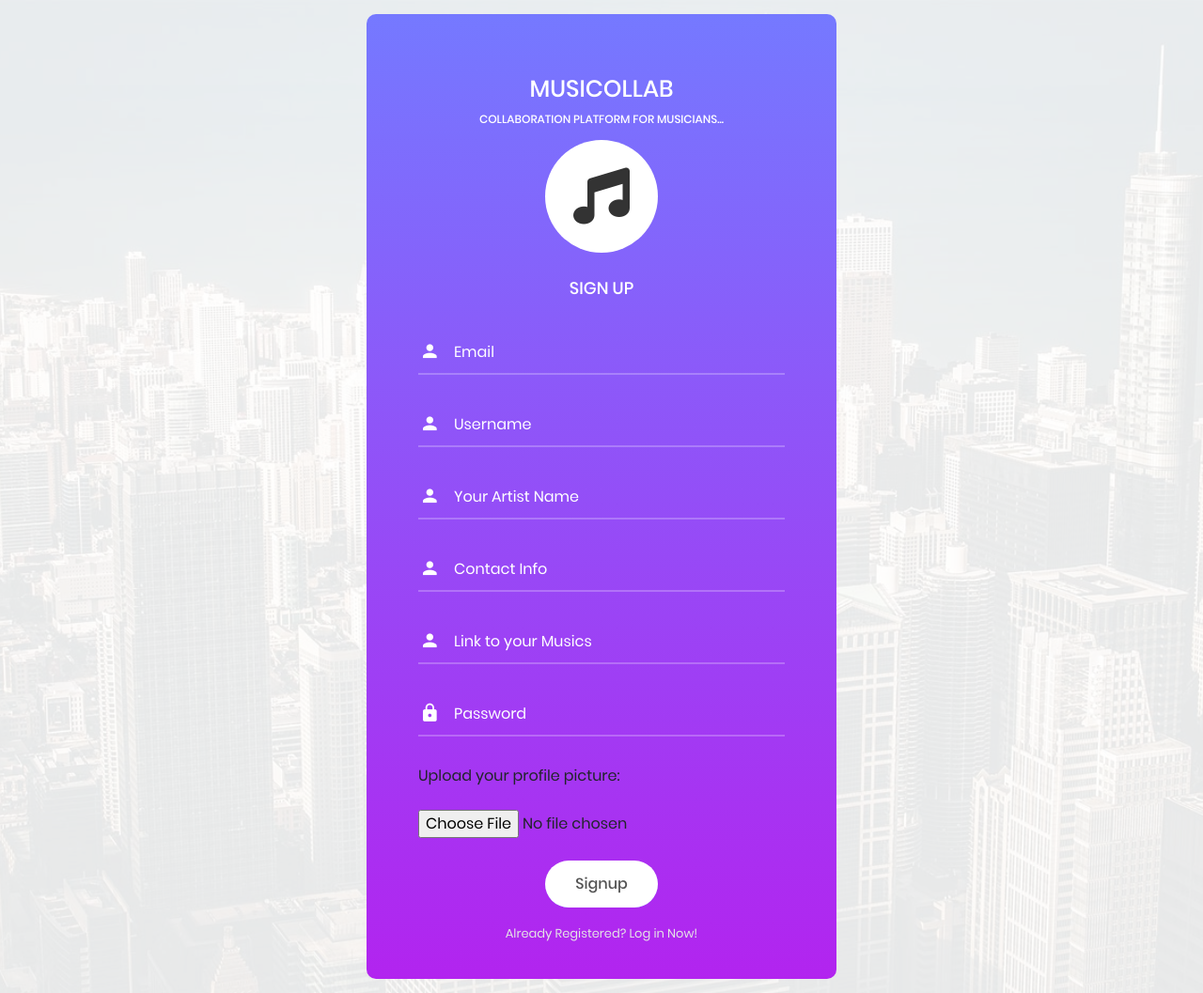
After one commit to ukirdeomkar/Collabtune, a PHP site: page /signup.html in a window 1280 px wide. The commit adds this page. Shown: the whole page at 94% size. Run offline with PHP 8.4, Linux system fonts and the light colour scheme; some libraries are stand-ins or nearby versions.

Commit message:
login front end

```diff
--- a/css/main.css
+++ b/css/main.css
@@ -147,6 +147,10 @@ iframe {
   color: #e5e5e5;
   line-height: 1.5;
 }
+.txt1:hover{
+  text-decoration: underline;
+  /* transition: all 0.5s; */
+}
 
 
 /*//////////////////////////////////////////////////////////////////
@@ -230,7 +234,7 @@ iframe {
 
 .login100-form-title {
   font-family: Poppins-Medium;
-  font-size: 30px;
+  font-size: 25px;
   color: #fff;
   line-height: 1.2;
   text-align: center;
@@ -238,8 +242,26 @@ iframe {
 
   display: block;
 }
+.login100-form-login {
+  font-family: Poppins-Medium;
+  font-size: 18px;
+  color: #fff;
+  line-height: 1.2;
+  text-align: center;
+  text-transform: uppercase;
 
+  display: block;
+}
+.login100-form-subtitle {
+  font-family: Poppins-Medium;
+  font-size: 12px;
+  color: #fff;
+  line-height: 1.2;
+  text-align: center;
+  text-transform: uppercase;
 
+  display: block;
+}
 /*------------------------------------------------------------------
 [ Input ]*/
 
--- /dev/null
+++ b/signup.html
@@ -0,0 +1,126 @@
+<!DOCTYPE html>
+<html lang="en">
+<head>
+	<title>Sign Up</title>
+	<meta charset="UTF-8">
+	<meta name="viewport" content="width=device-width, initial-scale=1">
+<!--===============================================================================================-->
+	<link rel="icon" type="image/png" href="images/icons/favicon.ico"/>
+<!--===============================================================================================-->
+	<link rel="stylesheet" type="text/css" href="vendor/bootstrap/css/bootstrap.min.css">
+<!--===============================================================================================-->
+	<link rel="stylesheet" type="text/css" href="fonts/font-awesome-4.7.0/css/font-awesome.min.css">
+<!--===============================================================================================-->
+	<link rel="stylesheet" type="text/css" href="fonts/iconic/css/material-design-iconic-font.min.css">
+<!--===============================================================================================-->
+	<link rel="stylesheet" type="text/css" href="vendor/animate/animate.css">
+<!--===============================================================================================-->
+	<link rel="stylesheet" type="text/css" href="vendor/css-hamburgers/hamburgers.min.css">
+<!--===============================================================================================-->
+	<link rel="stylesheet" type="text/css" href="vendor/animsition/css/animsition.min.css">
+<!--===============================================================================================-->
+	<link rel="stylesheet" type="text/css" href="vendor/select2/select2.min.css">
+<!--===============================================================================================-->
+	<link rel="stylesheet" type="text/css" href="vendor/daterangepicker/daterangepicker.css">
+<!--===============================================================================================-->
+	<link rel="stylesheet" type="text/css" href="css/util.css">
+	<link rel="stylesheet" type="text/css" href="css/main.css">
+<!--===============================================================================================-->
+</head>
+<body>
+
+	<div class="limiter">
+
+		<div class="container-login100" style="background-image: url('images/bg-01.jpg');">
+			<div class="wrap-login100">
+				<form class="login100-form validate-form">
+					<span class="login100-form-title p-b-10 p-t-10">
+						MusiCollab
+					</span>
+					<span class="login100-form-subtitle p-b-15 p-t-0">
+						Collaboration Platform For Musicians...
+					</span>
+					<span class="login100-form-logo">
+						<!-- <i class="zmdi zmdi-landscape"></i> -->
+						<i class="fas fa-music"></i>
+					</span>
+
+					<span class="login100-form-login p-b-34 p-t-27">
+						Sign Up
+					</span>
+                    <div class="wrap-input100 validate-input" data-validate = "Enter Email">
+						<input class="input100" type="text" name="Email" placeholder="Email">
+						<span class="focus-input100" data-placeholder="&#xf207;"></span>
+					</div>
+                    <div class="wrap-input100 validate-input" data-validate = "Enter Email">
+						<input class="input100" type="text" name="Email" placeholder="Username">
+						<span class="focus-input100" data-placeholder="&#xf207;"></span>
+					</div>
+					<div class="wrap-input100 validate-input" data-validate = "Enter Email">
+						<input class="input100" type="text" name="Email" placeholder="Your Artist Name">
+						<span class="focus-input100" data-placeholder="&#xf207;"></span>
+					</div>
+
+                    <div class="wrap-input100 validate-input" data-validate = "Enter Email">
+						<input class="input100" type="text" name="Email" placeholder="Contact Info">
+						<span class="focus-input100" data-placeholder="&#xf207;"></span>
+					</div>
+                    <div class="wrap-input100 validate-input" data-validate = "Enter Email">
+						<input class="input100" type="text" name="Email" placeholder="Link to your Musics">
+						<span class="focus-input100" data-placeholder="&#xf207;"></span>
+					</div>
+
+					<div class="wrap-input100 validate-input" data-validate="Enter password">
+						<input class="input100" type="password" name="pass" placeholder="Password">
+						<span class="focus-input100" data-placeholder="&#xf191;"></span>
+					</div>
+                  <!-- <div class="wrap-input100 validate-input" data-validate = "Enter Email"></div> -->
+                  <label for="myfile" class="profile">Upload your profile picture:</label>
+                 <br><input type="file" name="profilePicture"><br><br>
+
+
+					<div class="container-login100-form-btn">
+						<button class="login100-form-btn">
+							Signup
+						</button>
+
+
+					</div>
+					<div class="text-center p-t-15">
+						<a class="txt1" href="./signup.html">
+							Already Registered? Log in Now!
+						</a> <br>
+						<!-- <a class="txt1" href="">
+							Forgot Password?
+						</a> -->
+					</div>
+
+				</form>
+			</div>
+		</div>
+	</div>
+
+
+	<div id="dropDownSelect1"></div>
+
+<!--===============================================================================================-->
+	<script src="vendor/jquery/jquery-3.2.1.min.js"></script>
+<!--===============================================================================================-->
+	<script src="vendor/animsition/js/animsition.min.js"></script>
+<!--===============================================================================================-->
+	<script src="vendor/bootstrap/js/popper.js"></script>
+	<script src="vendor/bootstrap/js/bootstrap.min.js"></script>
+<!--===============================================================================================-->
+	<script src="vendor/select2/select2.min.js"></script>
+<!--===============================================================================================-->
+	<script src="vendor/daterangepicker/moment.min.js"></script>
+	<script src="vendor/daterangepicker/daterangepicker.js"></script>
+<!--===============================================================================================-->
+	<script src="vendor/countdowntime/countdowntime.js"></script>
+<!--===============================================================================================-->
+	<script src="js/main.js"></script>
+<!--============================== Fontawesome ===================================== -->
+	<script src="https://kit.fontawesome.com/f6a7b0942f.js" crossorigin="anonymous"></script>
+
+</body>
+</html>
```
Also changed, not shown: index.html (+25 -11 lines).
